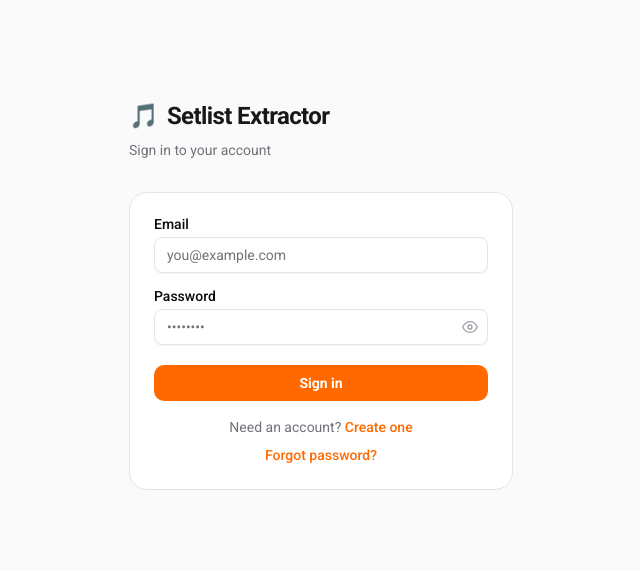
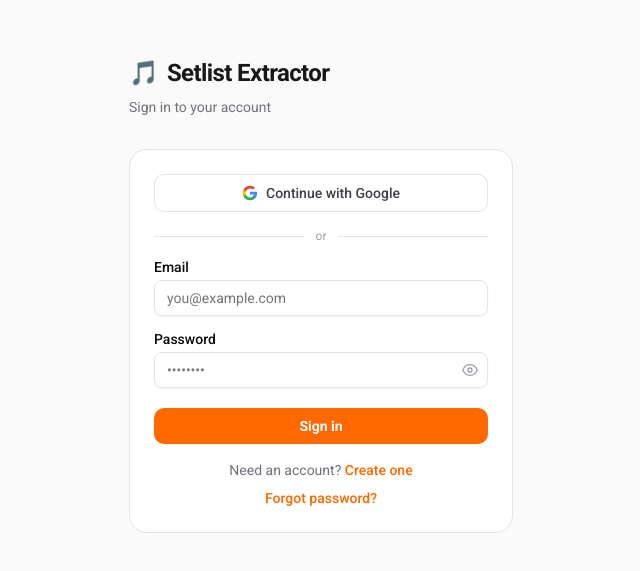
Before and after one commit to CAPJackie/soundcloud-setlist-extractor, a Next.js app: page /login in a window 1280 px wide. Shown: the part 105-676 px from the top of the page, without its empty margins (319-959 px from the left). Built offline with nearby package versions, Linux system fonts and the light colour scheme; no server answers.

Commit message:
Implemented Google Auth

```diff
--- a/app/login/page.tsx
+++ b/app/login/page.tsx
@@ -3,6 +3,29 @@
 import { useRef, useState } from "react";
 import Link from "next/link";
 import { signIn } from "next-auth/react";
+
+function GoogleIcon() {
+  return (
+    <svg viewBox="0 0 24 24" className="w-4 h-4" aria-hidden="true">
+      <path
+        d="M22.56 12.25c0-.78-.07-1.53-.2-2.25H12v4.26h5.92c-.26 1.37-1.04 2.53-2.21 3.31v2.77h3.57c2.08-1.92 3.28-4.74 3.28-8.09z"
+        fill="#4285F4"
+      />
+      <path
+        d="M12 23c2.97 0 5.46-.98 7.28-2.66l-3.57-2.77c-.98.66-2.23 1.06-3.71 1.06-2.86 0-5.29-1.93-6.16-4.53H2.18v2.84C3.99 20.53 7.7 23 12 23z"
+        fill="#34A853"
+      />
+      <path
+        d="M5.84 14.09c-.22-.66-.35-1.36-.35-2.09s.13-1.43.35-2.09V7.07H2.18C1.43 8.55 1 10.22 1 12s.43 3.45 1.18 4.93l3.66-2.84z"
+        fill="#FBBC05"
+      />
+      <path
+        d="M12 5.38c1.62 0 3.06.56 4.21 1.64l3.15-3.15C17.45 2.09 14.97 1 12 1 7.7 1 3.99 3.47 2.18 7.07l3.66 2.84c.87-2.6 3.3-4.53 6.16-4.53z"
+        fill="#EA4335"
+      />
+    </svg>
+  );
+}
 import { useForm } from "react-hook-form";
 import { zodResolver } from "@hookform/resolvers/zod";
 import { z } from "zod";
@@ -100,6 +123,21 @@ export default function LoginPage() {
         </div>
 
         <div className="bg-white dark:bg-zinc-900 rounded-2xl border border-zinc-200 dark:border-zinc-800 p-6">
+          <button
+            type="button"
+            onClick={() => signIn("google", { callbackUrl: "/" })}
+            className="w-full flex items-center justify-center gap-2 rounded-lg border border-zinc-200 dark:border-zinc-700 bg-white dark:bg-zinc-800 hover:bg-zinc-50 dark:hover:bg-zinc-700 px-4 py-2 text-sm font-medium text-zinc-700 dark:text-zinc-200 transition"
+          >
+            <GoogleIcon />
+            Continue with Google
+          </button>
+
+          <div className="my-4 flex items-center gap-3">
+            <div className="flex-1 h-px bg-zinc-200 dark:bg-zinc-700" />
+            <span className="text-xs text-zinc-400">or</span>
+            <div className="flex-1 h-px bg-zinc-200 dark:bg-zinc-700" />
+          </div>
+
           <Form {...form}>
             <form onSubmit={form.handleSubmit(onSubmit)} className="flex flex-col gap-4">
               <FormField
--- a/auth.ts
+++ b/auth.ts
@@ -1,10 +1,12 @@
 import NextAuth from "next-auth";
 import Credentials from "next-auth/providers/credentials";
+import Google from "next-auth/providers/google";
 import bcrypt from "bcryptjs";
-import { findUserByEmail } from "@/lib/users";
+import { findUserByEmail, upsertGoogleUser } from "@/lib/users";
 
 export const { handlers, auth, signIn, signOut } = NextAuth({
   providers: [
+    Google,
     Credentials({
       credentials: {
         email: {},
@@ -16,7 +18,7 @@ export const { handlers, auth, signIn, signOut } = NextAuth({
         if (!email || !password) return null;
 
         const user = await findUserByEmail(email);
-        if (!user) return null;
+        if (!user || !user.passwordHash) return null;
 
         const ok = await bcrypt.compare(password, user.passwordHash);
         if (!ok) return null;
@@ -28,6 +30,18 @@ export const { handlers, auth, signIn, signOut } = NextAuth({
   pages: { signIn: "/login" },
   session: { strategy: "jwt" },
   callbacks: {
+    async signIn({ user, account }) {
+      if (account?.provider === "google" && user.email) {
+        await upsertGoogleUser(user.email);
+      }
+      return true;
+    },
+    async jwt({ token, user }) {
+      if (user?.email) {
+        token.email = user.email;
+      }
+      return token;
+    },
     authorized({ auth }) {
       return !!auth?.user;
     },
--- a/lib/users.ts
+++ b/lib/users.ts
@@ -2,7 +2,7 @@ import { getDb } from "./db";
 
 export interface User {
   email: string;
-  passwordHash: string;
+  passwordHash?: string;
   createdAt: Date;
 }
 
@@ -34,3 +34,12 @@ export async function updateUserPassword(email: string, passwordHash: string): P
     { $set: { passwordHash } }
   );
 }
+
+export async function upsertGoogleUser(email: string): Promise<void> {
+  const col = await collection();
+  await col.updateOne(
+    { email: email.toLowerCase().trim() },
+    { $setOnInsert: { email: email.toLowerCase().trim(), createdAt: new Date() } },
+    { upsert: true }
+  );
+}
```
